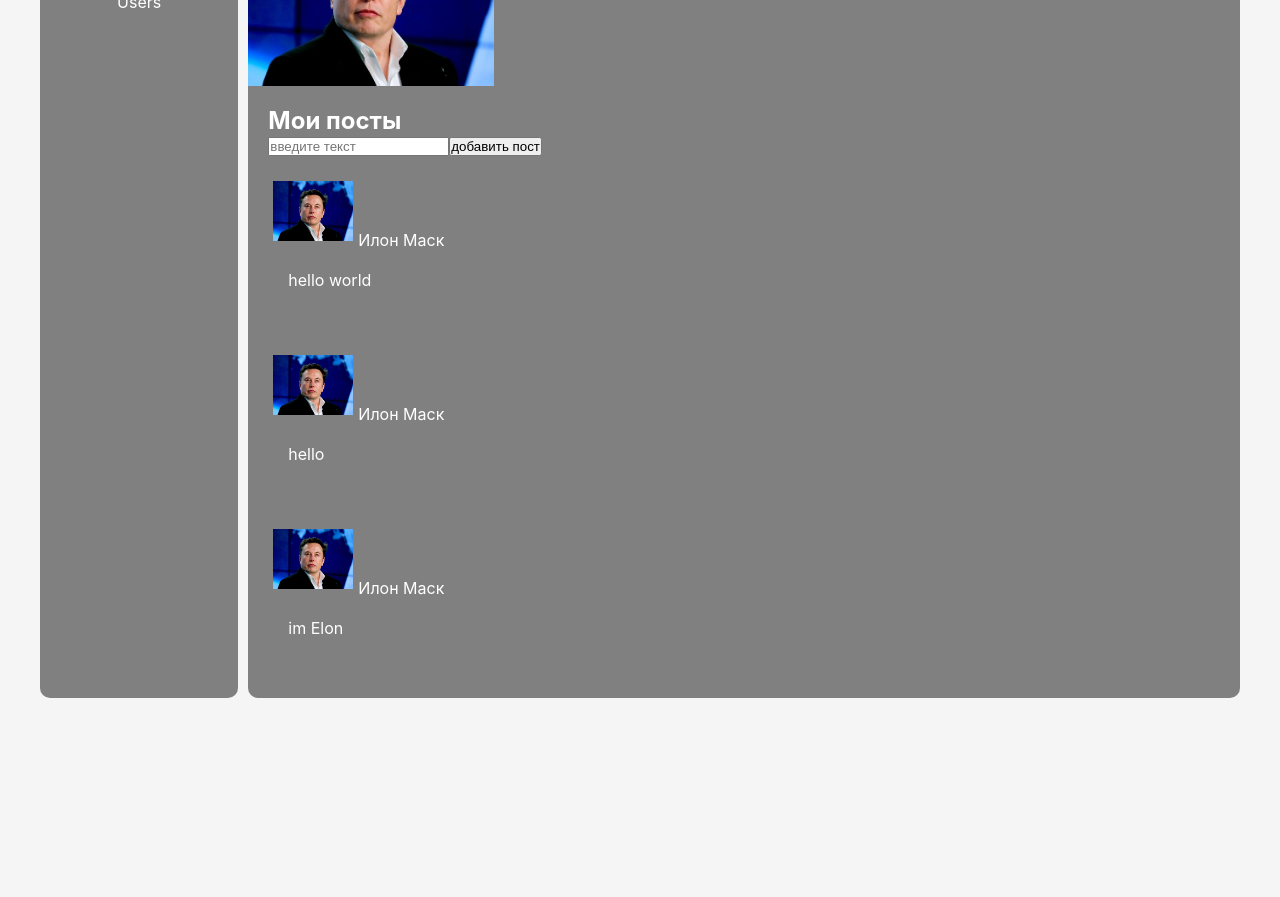
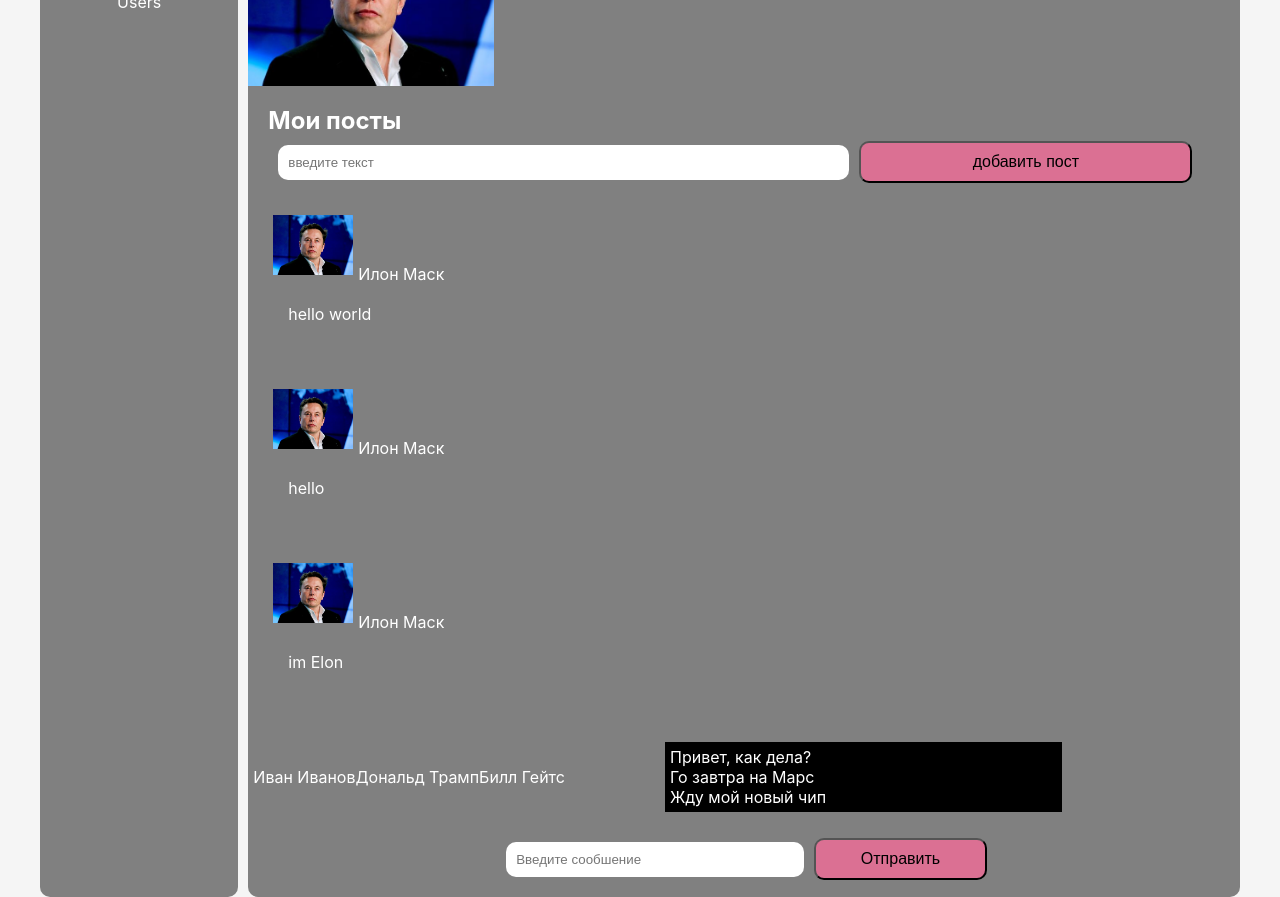
Before and after one commit to winded01/social-network, a React (Create React App) app: page / in a window 1280 px wide. Shown: the part 180-1077 px from the top of the page. Before the commit the page ends 878 px from the top, so only its background shows below. Built offline with nearby package versions, Linux system fonts and the light colour scheme.

Commit message:
change dialog component

```diff
--- a/package.json
+++ b/package.json
@@ -8,7 +8,8 @@
     "@testing-library/user-event": "^13.5.0",
     "react": "^18.2.0",
     "react-dom": "^18.2.0",
-    "react-scripts": "5.0.1",
+    "react-router-dom": "^6.14.2",
+    "react-scripts": "^5.0.1",
     "web-vitals": "^2.1.4"
   },
   "scripts": {
--- a/src/components/dialogs/Dialog.css
+++ b/src/components/dialogs/Dialog.css
@@ -0,0 +1,34 @@
+.dialogs{
+    display: flex;
+    flex-wrap: wrap;
+    align-items: center;
+}
+.dialog{
+    width: 40%;
+    margin: 5px;
+}
+.messages{
+    width:40%;
+    margin: 10px;
+    padding: 5px;
+    background-color: black;
+}
+.send_message{
+    width: 50%;
+    margin: 10px auto;
+}
+input{
+ width: 60%;
+ border-radius: 10px;
+ border: none;
+ outline: none;
+ padding: 10px;
+ margin: 10px;
+}
+button{
+    width: 35%;
+    padding: 10px;
+    border-radius: 10px;
+    background-color: palevioletred;
+    font-size: 16px;
+}
--- a/src/components/dialogs/Dialog.js
+++ b/src/components/dialogs/Dialog.js
@@ -8,13 +8,13 @@ function Dialogs() {
      <a>Дональд Трамп</a>
      <a>Билл Гейтс</a>
    </div>
-   <div className='message'>
+   <div className='messages'>
      <p>Привет, как дела?</p>
      <p>Го завтра на Марс</p>
      <p>Жду мой новый чип</p>
    </div>
-   <div className='send_massage'>
-    <input type='text'/>
+   <div className='send_message'>
+    <input placeholder='Введите сообшение' type='text'/>
     <button>Отправить</button>
    </div>
  </div>
--- a/src/components/profile/Profile.js
+++ b/src/components/profile/Profile.js
@@ -3,6 +3,7 @@ import './profile.css';
 import avatar from '../../img/Elon_mask.jpg';
 import avatar_mini from '../../img/Elon_Mask_small.jpg';
 import Posts from './posts/Posts.js';
+import Dialogs from '../dialogs/Dialog';
 function Profile() {
   return (
  <div className='profile'>
@@ -11,6 +12,7 @@ function Profile() {
     <p>Илон Маск</p>
   </div>
   <Posts />
+  <Dialogs />
  </div>
   );
 }
```
Also changed, not shown: 1 other file (tests, documents, lock files or other folders).
